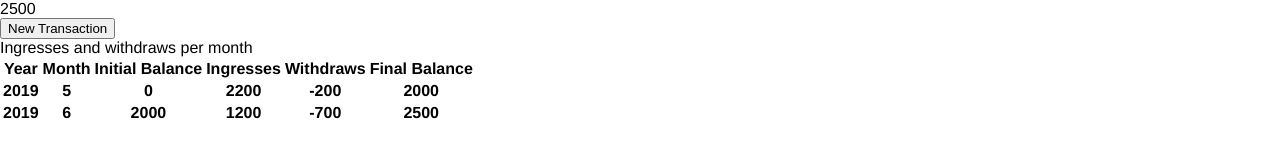
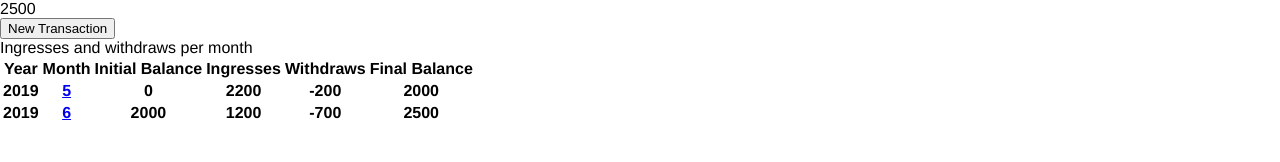
Before and after one commit to test0n3/react-digital-wallet-macava, a React (Create React App) app: page / in a window 1280 px wide. Shown: the part 138-300 px from the top of the page. Built offline with nearby package versions, Linux system fonts and the light colour scheme.

Commit message:
Add link between dashboard and transaction

```diff
--- a/src/App.js
+++ b/src/App.js
@@ -24,8 +24,7 @@ function App() {
       <main>
         <Router>
           <Dashboard path="/" />
-          {/* <Transactions path="/transactions/:id" /> */}
-          <Transactions path="/transactions" date={date} />
+          <Transactions path="/transactions/:date" />
           <NewTransactions path="/new-transactions" />
         </Router>
       </main>
--- a/src/views/Dashboard.js
+++ b/src/views/Dashboard.js
@@ -1,6 +1,6 @@
 import React from "react";
 import { useTotalBalance, useTransactions } from "../selectors";
-import { navigate } from "@reach/router";
+import { navigate, Link } from "@reach/router";
 import Transactions from "./Transactions";
 
 function Dashboard() {
@@ -105,24 +105,28 @@ function Dashboard() {
         <table>
           <thead>
             <tr>
-              <th> Year</th>
-              <th> Month</th>
-              <th> Initial Balance</th>
-              <th> Ingresses</th>
-              <th> Withdraws</th>
-              <th> Final Balance</th>
+              <th>Year</th>
+              <th>Month</th>
+              <th>Initial Balance</th>
+              <th>Ingresses</th>
+              <th>Withdraws</th>
+              <th>Final Balance</th>
             </tr>
           </thead>
           <tbody>
-            {results.map((result, index) => {
+            {results.map(result => {
               return (
                 <tr key={result.id}>
                   <th>{result.year}</th>
-                  <th> {result.month}</th>
-                  <th> {result.initialBalance}</th>
-                  <th> {result.ingresses}</th>
-                  <th> {result.withdraws}</th>
-                  <th> {result.balance}</th>
+                  <th>
+                    <Link to={`/transactions/${result.year}-${result.month}`}>
+                      {result.month}
+                    </Link>
+                  </th>
+                  <th>{result.initialBalance}</th>
+                  <th>{result.ingresses}</th>
+                  <th>{result.withdraws}</th>
+                  <th>{result.balance}</th>
                 </tr>
               );
             })}
--- a/src/views/NewTransactions.js
+++ b/src/views/NewTransactions.js
@@ -8,9 +8,6 @@ import { useAddTransaction } from "../action-hooks";
 function NewTransaction() {
   const addTransaction = useAddTransaction();
   const categories = useCategories();
-  // function handleAmount(event) {
-  //   // props.setAmount(event.target.value);
-  // }
 
   function toJSON(elements) {
     var obj = {};
@@ -43,7 +40,9 @@ function NewTransaction() {
     }
     Object.assign(data, { id: Date.now() });
     addTransaction(data);
-    navigate(`/transactions/1`);
+    const month = new Date(data.id).getMonth() + 1;
+    const year = new Date(data.id).getFullYear();
+    navigate(`/transactions/${year}-${month}`);
   }
 
   return (
```
